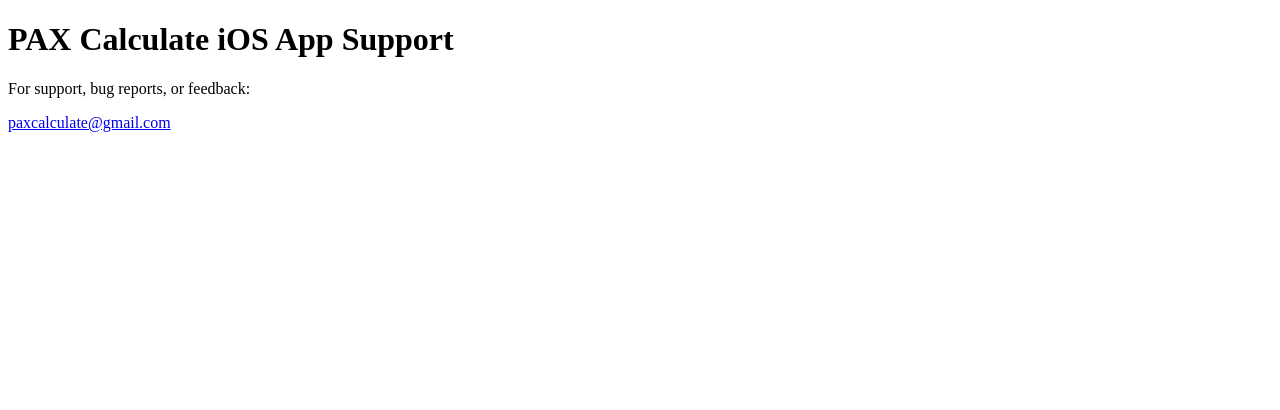
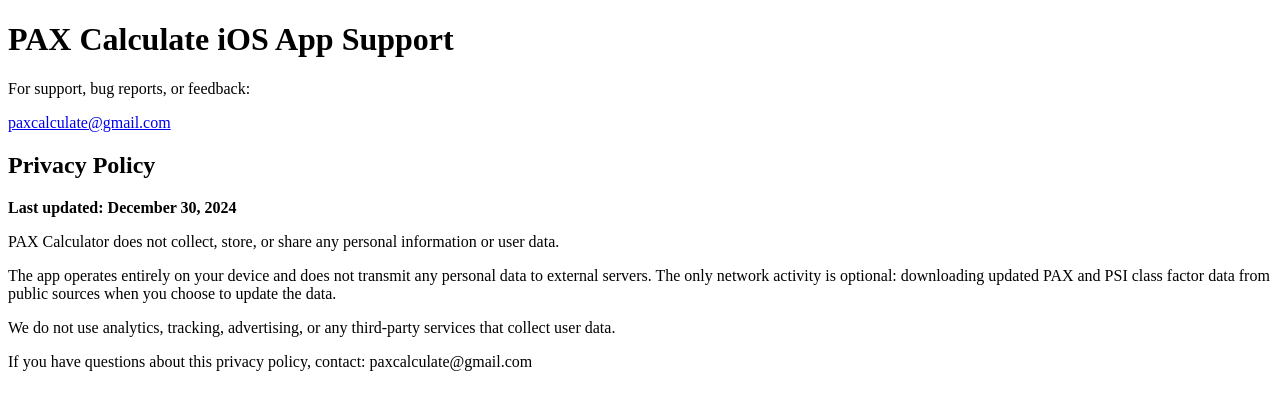
Before and after one commit to Davidss2/Pax-Calculate-Data, a plain HTML site: page index.html in a window 1280 px wide. Drawn offline with Linux system fonts and the light colour scheme.

Commit message:
Update index.html

```diff
--- a/index.html
+++ b/index.html
@@ -8,5 +8,16 @@
   <h1>PAX Calculate iOS App Support</h1>
   <p>For support, bug reports, or feedback:</p>
   <p><a href="paxcalculate@gmail.com">paxcalculate@gmail.com</a></p>
+
+  <h2>Privacy Policy</h2>
+  <p><strong>Last updated: December 30, 2024</strong></p>
+
+  <p>PAX Calculator does not collect, store, or share any personal information or user data.</p>
+
+  <p>The app operates entirely on your device and does not transmit any personal data to external servers. The only network activity is optional: downloading updated PAX and PSI class factor data from public sources when you choose to update the data.</p>
+
+  <p>We do not use analytics, tracking, advertising, or any third-party services that collect user data.</p>
+
+  <p>If you have questions about this privacy policy, contact: paxcalculate@gmail.com</p>
 </body>
 </html>
```
